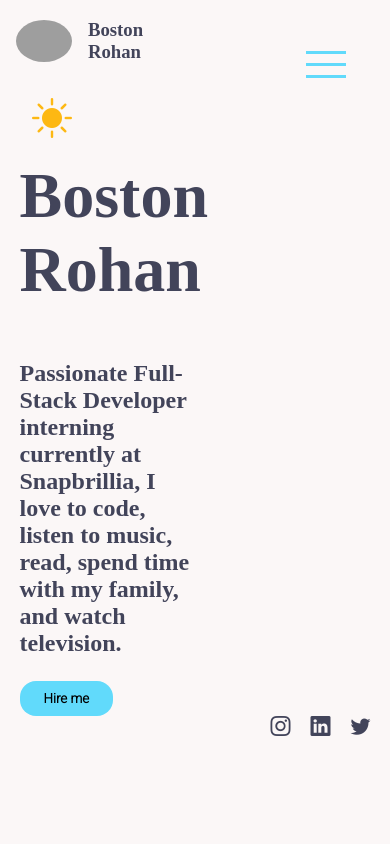
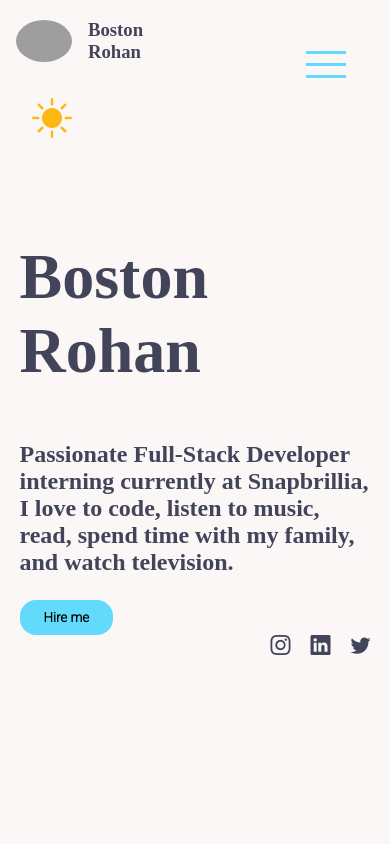
Before and after one commit to BostonRohan/portfolio, a React (Create React App) app: page / in a window 390 px wide. Shown: the top 844 px of the page. Built offline with nearby package versions, Linux system fonts and the light colour scheme; grey boxes are pictures that could not be loaded.

Commit message:
added text responsiveness

```diff
--- a/src/Components/Home/styles.css
+++ b/src/Components/Home/styles.css
@@ -29,3 +29,8 @@
   background-color: var(--primary-color);
   justify-self: start;
 }
+@media screen and (max-width: 43.75em) {
+  .title-section h3 {
+    width: 100%;
+  }
+}
```
